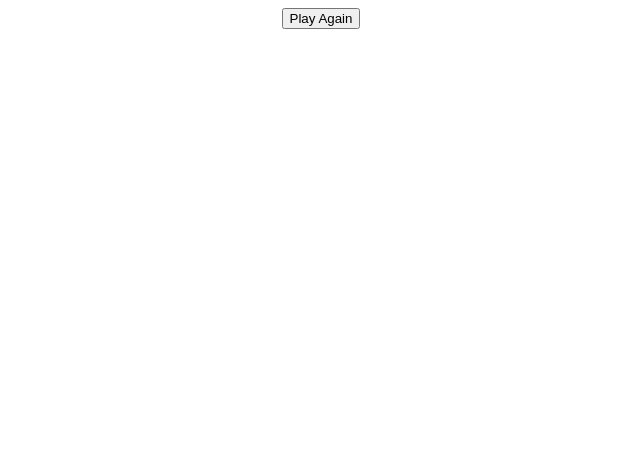
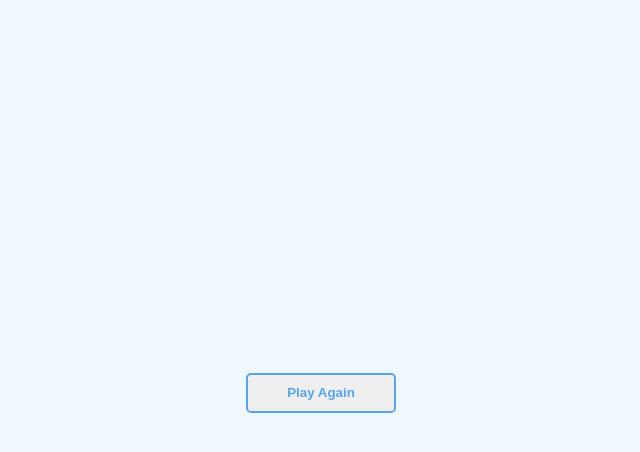
Before and after one commit to aais1/Quiz-Game, a plain HTML site: page game/end/end.html in a window 1280 px wide. Shown: the whole page, without its empty margins (319-959 px from the left). Drawn offline with Linux system fonts and the light colour scheme.

Commit message:
some inline styling

```diff
--- a/game/end/end.css
+++ /dev/null
@@ -1,6 +0,0 @@
-a{
-    text-decoration: none;
-    display: flex;
-    justify-content: center;
-    align-items: center;
-}
--- a/game/end/end.html
+++ b/game/end/end.html
@@ -5,7 +5,40 @@
     <meta name="viewport" content="width=device-width, initial-scale=1.0">
     <title>Quiz Game</title>
     <script src="end.js" defer></script>
-    <link rel="stylesheet" href="end.css">
+    <style>
+        *{
+        padding: 0;
+        margin: 0;
+        box-sizing: border-box;
+        }
+
+    body{
+        display: flex;
+        justify-content: center;
+        align-items: center;
+        height: 100vh;
+        background-color: aliceblue;
+        }
+
+        .bt{
+    text-align: center;
+    font-weight: 700;
+    min-width: 150px;
+    height: 40px;
+    color: #56a5eb;;
+    border: 2px solid #56a5eb;
+    border-radius: 5px;
+    transition: 150ms;
+    margin-bottom: 15px;
+    }
+    .bt:hover{
+    cursor: pointer;
+    background-color: #56a5eb;;
+    cursor: pointer;
+    transform: translateY(-0.2rem);
+    color: white;
+    }
+    </style>
 </head>
 <body>
     <a href="../../index.html"><button class="bt">Play Again</button></a>
```
